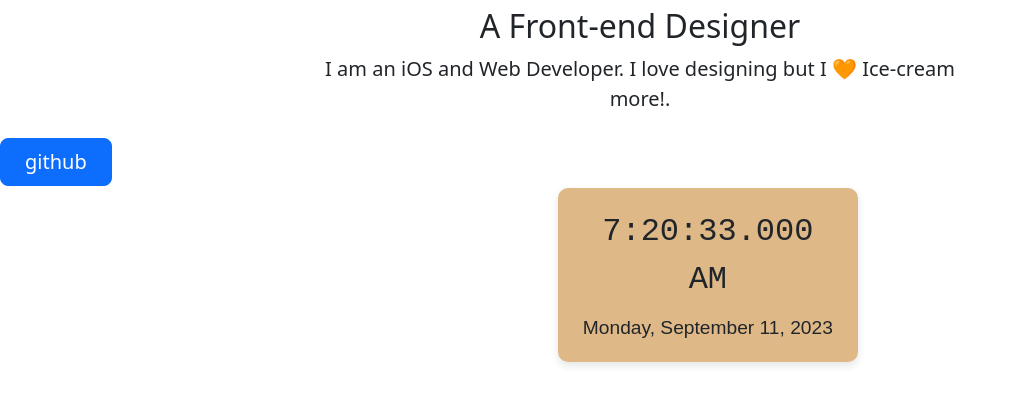
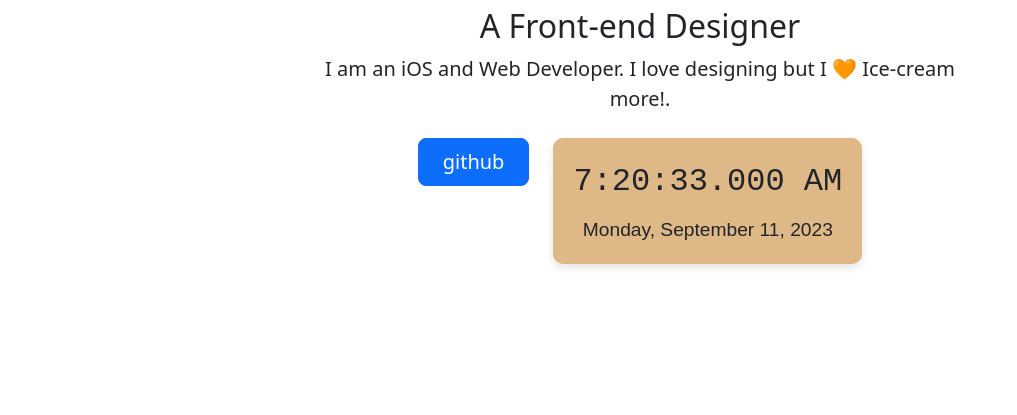
Before and after one commit to Tayo-e/Zuri-task-1, a plain HTML site: page index.html in a window 1280 px wide. Shown: the part 463-878 px from the top of the page, without its empty margins (0-1017 px from the left). After the commit the page ends 800 px from the top, so only its background shows below. Drawn offline with nearby package versions, Linux system fonts and the light colour scheme.

Commit message:
Update PortfolioIntern.css

```diff
--- a/PortfolioIntern.css
+++ b/PortfolioIntern.css
@@ -13,16 +13,26 @@
 
 
 .clock-container {
-    width: 300px;
+    display: inline-block;
     padding: 20px;
     background-color: #f0f0f0;
     border-radius: 10px;
     text-align: center;
     box-shadow: 0 4px 8px rgba(0, 0, 0, 0.1);
-    margin: 50px auto;
+
     font-family: Arial, sans-serif;
     background-color: burlywood;
 }
+.btn {
+    justify-content: center;
+   /* Make button fill the container */
+   align-items: center;
+   justify-content: center;
+   text-align: center;
+
+}
+
+
 
 .clock {
     font-size: 2em;
```
